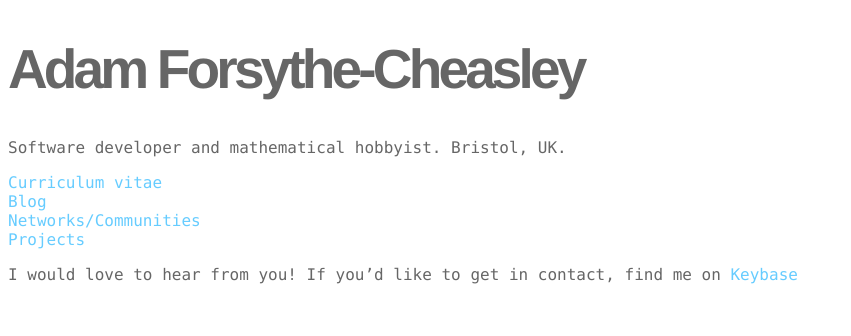
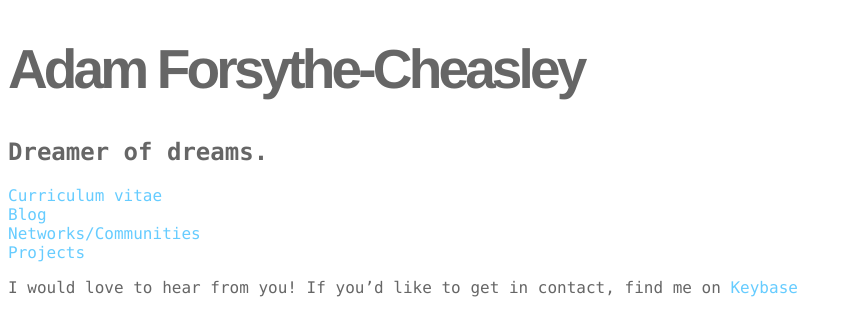
Before and after one commit to adamcheasley/adamcheasley.github.io, a Jekyll site: the page built from index.md, in a window 1280 px wide. Shown: the top 336 px of the page, without its empty margins (0-851 px from the left). Built offline with Jekyll 4.4.1, drawn with Linux system fonts in a browser that asks for light colours.

Commit message:
Update index.md

```diff
--- a/index.md
+++ b/index.md
@@ -5,8 +5,7 @@ layout: default
 
 # Adam Forsythe-Cheasley
 
-Software developer and mathematical hobbyist.
-Bristol, UK.
+## Dreamer of dreams.
 
 [Curriculum vitae](https://drive.google.com/file/d/0BzFGayw0cbzGSm1sZWJRUGxUZnM/view?usp=sharing)
 [Blog](/blog/)
```
